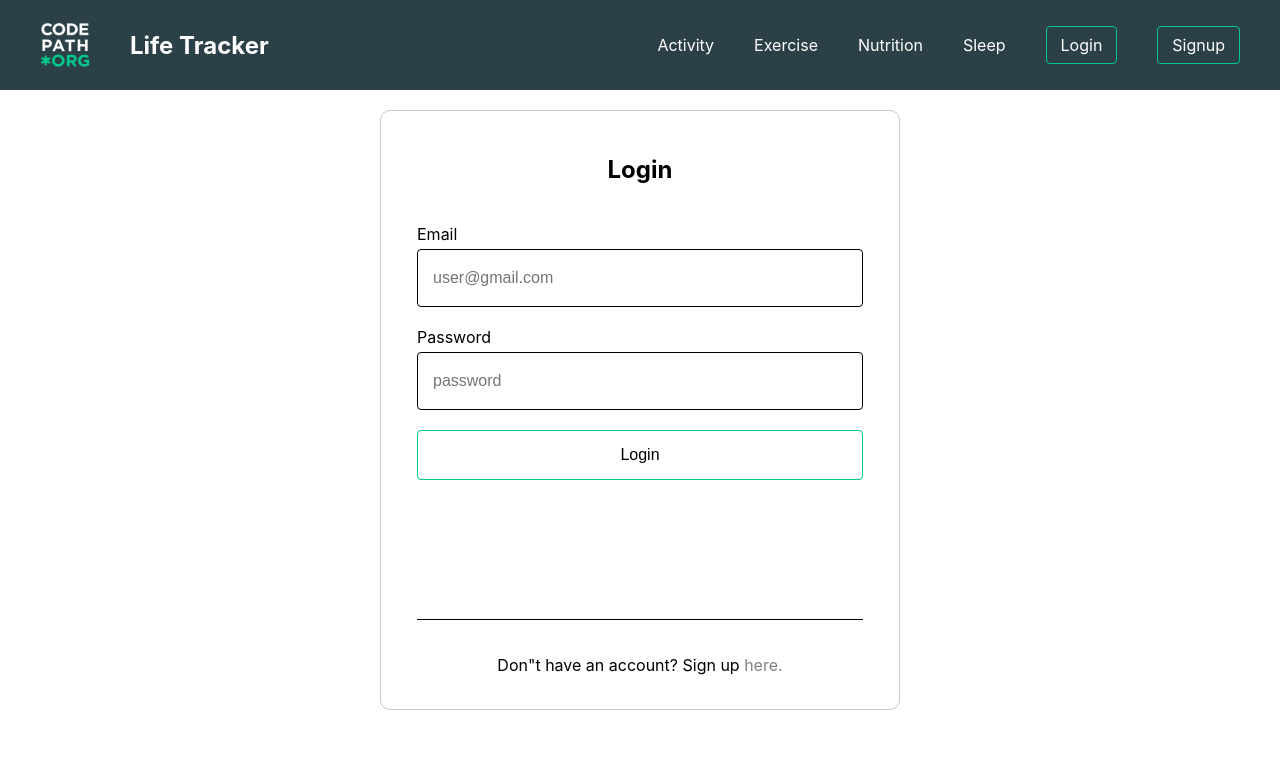
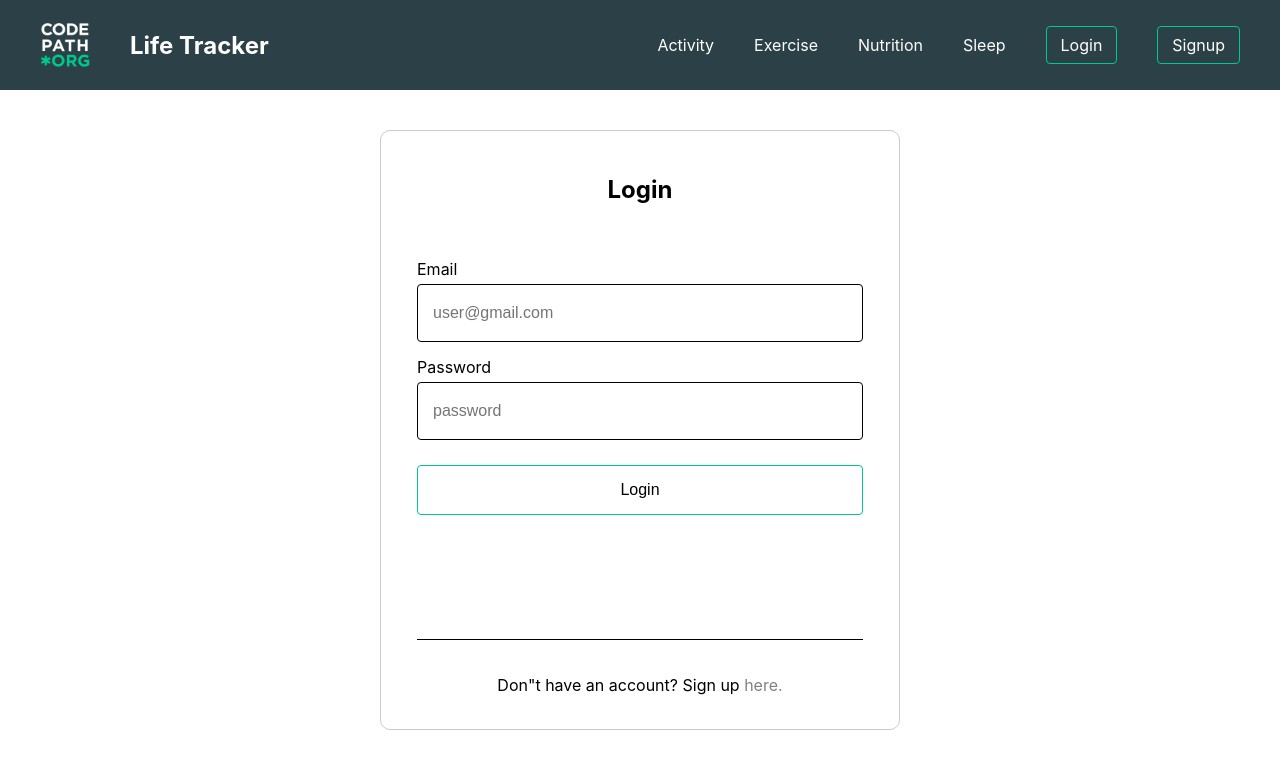
Before and after one commit to stephaniedeleon/site_life_tracker, a React (Create React App) app in the folder frontend/: page /login in a window 1280 px wide. Shown: the top 768 px of the page. Built offline with nearby package versions, Linux system fonts and the light colour scheme.

Commit message:
added error messages

```diff
--- a/frontend/src/components/Login/Login.css
+++ b/frontend/src/components/Login/Login.css
@@ -10,7 +10,7 @@
     border-radius: 10px;
     background: white;
 
-    margin: 0;
+    margin: 20px;
     padding: 24px 36px 0;
 
     display: flex;
@@ -24,6 +24,7 @@
     flex-direction: column;
     align-items: flex-start;
     width: 100%;
+    margin-top: 15px;
 }
 
 .Login .card .form .input-field input {
@@ -33,10 +34,13 @@
     border: 1px solid black;
     border-radius: 4px;
     margin-top: 5px;
-    margin-bottom: 20px;
     width: 100%;
     background: transparent;
     color: var(--pure-white);
+}
+
+.Login .card .error {
+    color: red;
 }
 
 .Login .card .footer {
@@ -59,6 +63,7 @@
 .Login .card .form button {
     width: 100%;
     height: 50px;
+    margin-top: 25px;
     border-radius: 4px;
     cursor: pointer;
     border: 1px solid #00c98e;
--- a/frontend/src/components/Login/Login.js
+++ b/frontend/src/components/Login/Login.js
@@ -56,23 +56,28 @@ export default function Login() { //{ setAppState }
         <div className="card">
 
             <h2>Login</h2>
+            {/* shows error at the top of the form */}
+            {Boolean(errors.form) && <span className="error">{errors.form}</span>}
             <br/>
 
             <div className="form">
               <div className="input-field">
                 <label htmlFor="email">Email</label>
                 <input type="email" name="email" placeholder="user@gmail.com" value={form.email} onChange={handleOnInputChange}/>
+                {/* shows error after input field */}
+                {errors.email && <span className="error">{errors.email}</span>}
               </div>
               <div className="input-field">
                 <label htmlFor="password">Password</label>
                 <input type="password" name="password" placeholder="password" value={form.password} onChange={handleOnInputChange}/>
+                {errors.password && <span className="error">{errors.password}</span>}
               </div>
               <button className="login-btn" disabled={isLoading} onClick={handleOnSubmit}>
                 {isLoading ? "Loading..." : "Login"}
               </button>
             </div>
 
-            <div class="footer">
+            <div className="footer">
               <p>Don"t have an account? Sign up <Link to="/register">here.</Link></p>
             </div>
 
```
